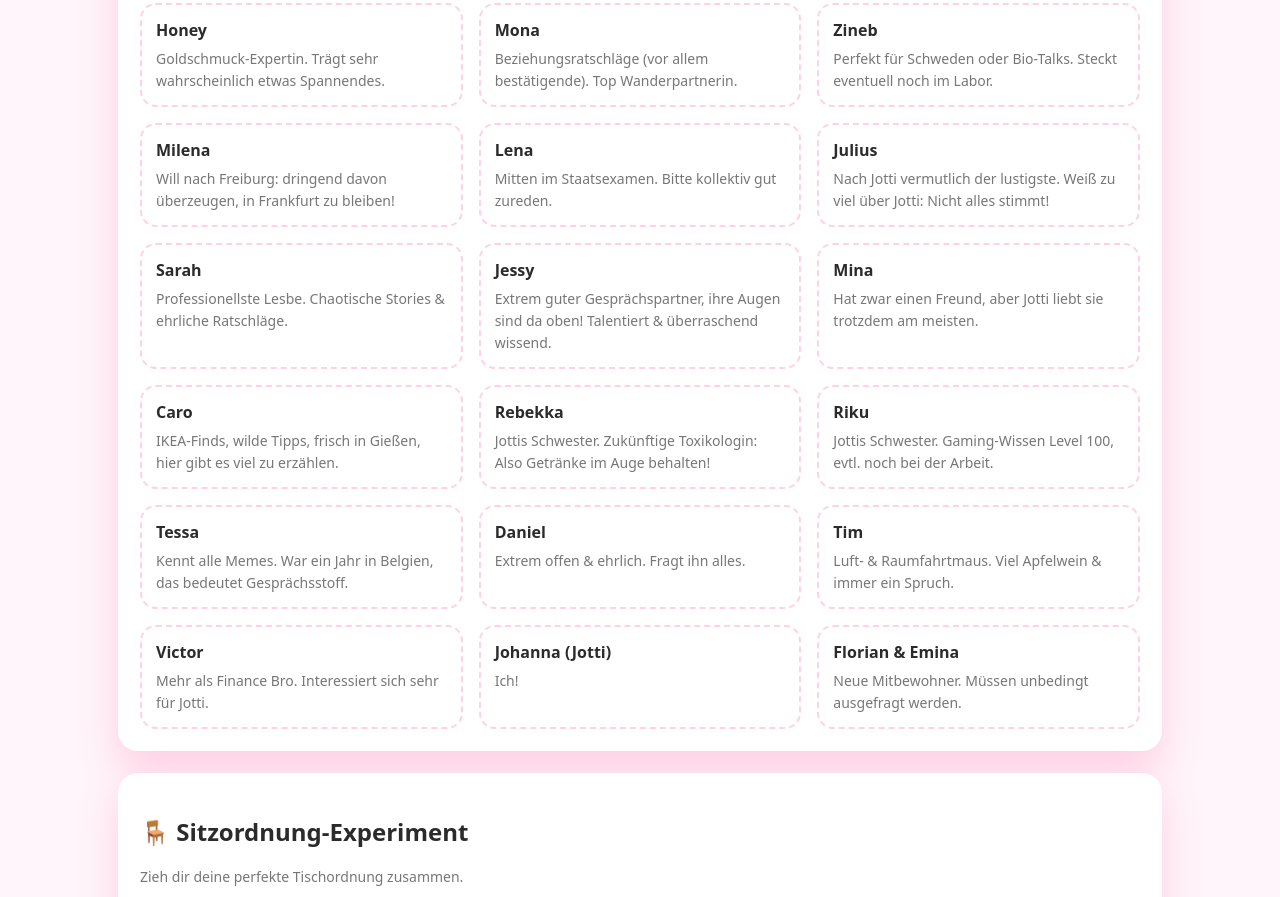
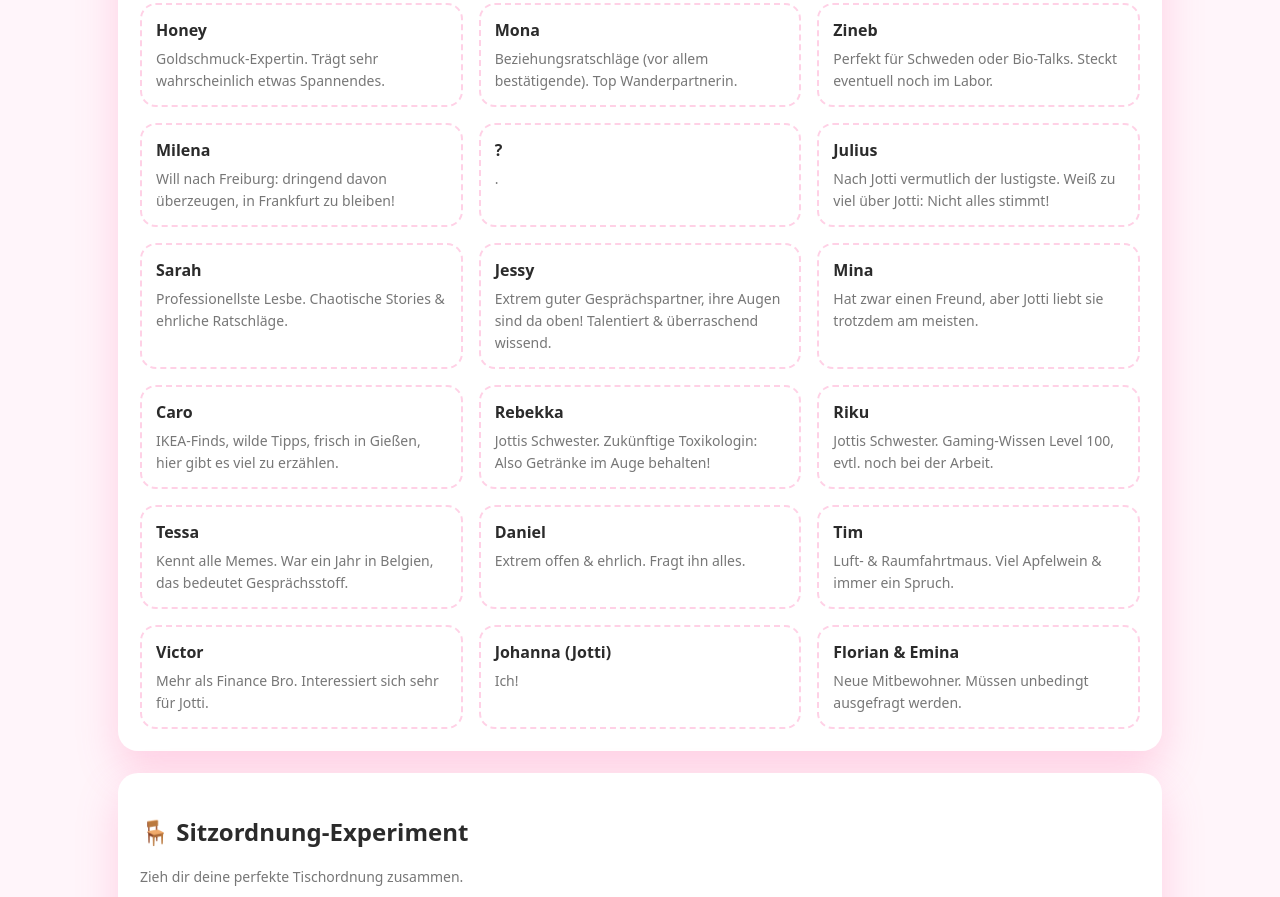
Before and after one commit to johannamerle02-dot/JottisGeburtstag24, a plain HTML site: page index.html in a window 1280 px wide. Shown: the part 777-1674 px from the top of the page. Drawn offline with Linux system fonts and the light colour scheme.

Commit message:
Update index.html

```diff
--- a/index.html
+++ b/index.html
@@ -171,7 +171,7 @@ input::placeholder{color:#b88aa0}
     <div class="person"><b>Mona</b><span class="small">Beziehungsratschläge (vor allem bestätigende). Top Wanderpartnerin.</span></div>
     <div class="person"><b>Zineb</b><span class="small">Perfekt für Schweden oder Bio-Talks. Steckt eventuell noch im Labor.</span></div>
     <div class="person"><b>Milena</b><span class="small">Will nach Freiburg: dringend davon überzeugen, in Frankfurt zu bleiben!</span></div>
-    <div class="person"><b>Lena</b><span class="small">Mitten im Staatsexamen. Bitte kollektiv gut zureden.</span></div>
+    <div class="person"><b>?</b><span class="small">.</span></div>
     <div class="person"><b>Julius</b><span class="small">Nach Jotti vermutlich der lustigste. Weiß zu viel über Jotti: Nicht alles stimmt!</span></div>
     <div class="person"><b>Sarah</b><span class="small">Professionellste Lesbe. Chaotische Stories & ehrliche Ratschläge.</span></div>
     <div class="person"><b>Jessy</b><span class="small">Extrem guter Gesprächspartner, ihre Augen sind da oben! Talentiert & überraschend wissend.</span></div>
```
